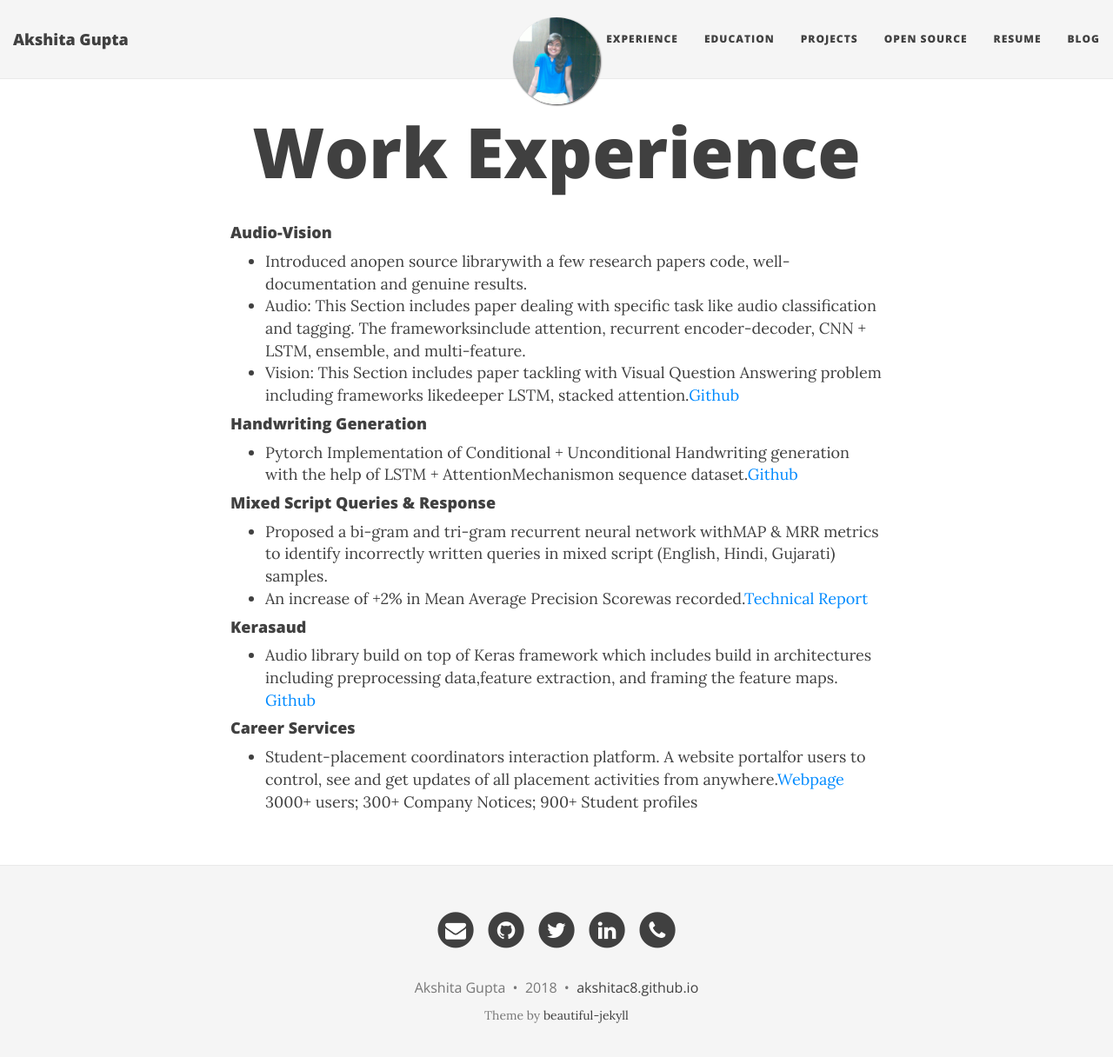
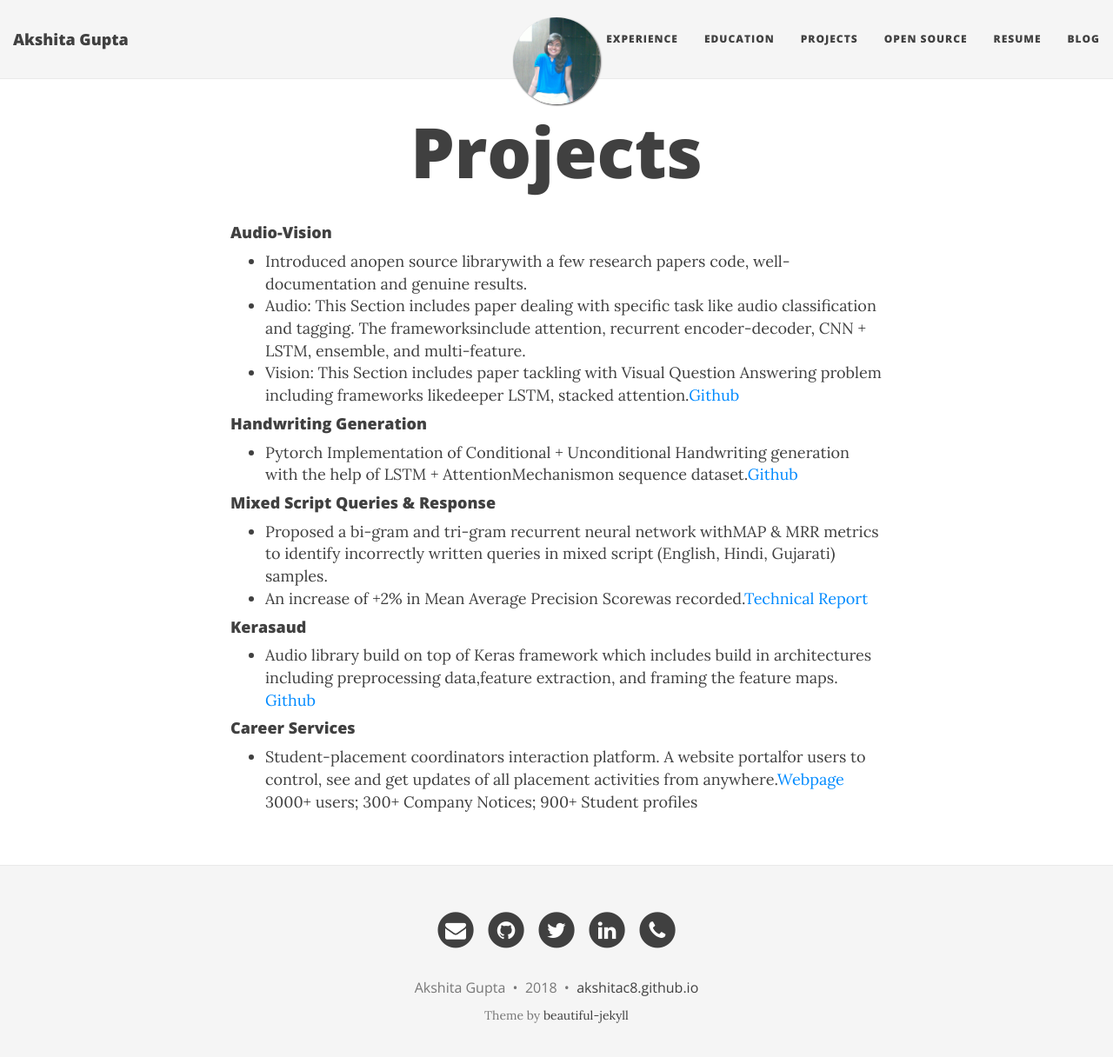
Before and after one commit to akshitac8/akshitac8.github.io, a Jekyll site: the page built from projects.md, in a window 1280 px wide and 1229 px high. Shown: the top 1216 px of the window at 87% size. Built offline with Jekyll 4.4.1, drawn with Linux system fonts in a browser that asks for light colours; nearby versions of some CDN libraries.

Commit message:
Update projects.md

```diff
--- a/projects.md
+++ b/projects.md
@@ -1,6 +1,6 @@
 ---
 layout: page
-title: Work Experience
+title: Projects
 ---
 
 
```
